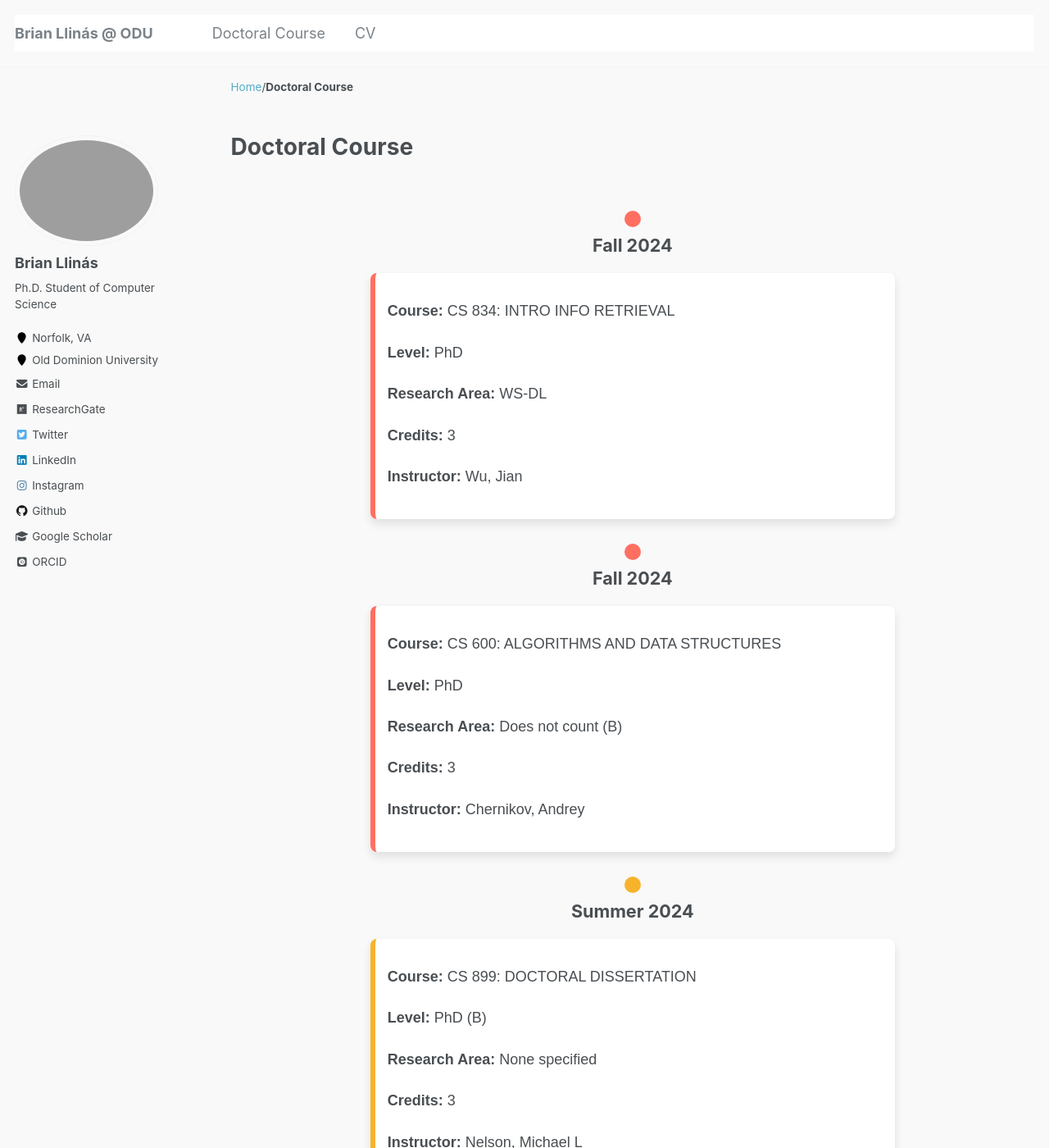
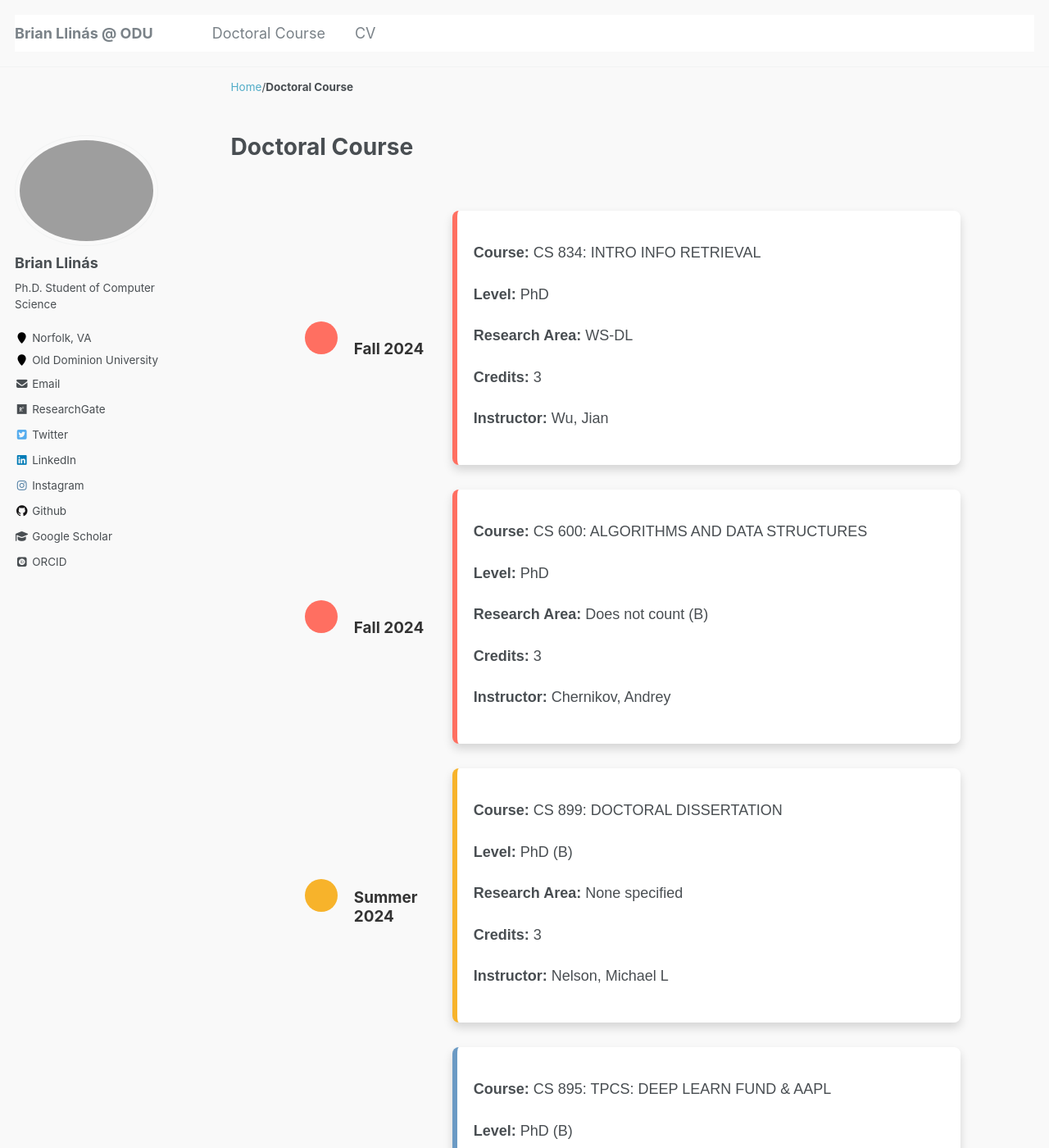
Before and after one commit to bllin001/bllin001.github.io, a Jekyll site: the page built from _pages/doctoral-course.html, in a window 1280 px wide and 1400 px high. Shown: the whole window at 82% size. Built offline with Jekyll 4.4.1, drawn with Linux system fonts in a browser that asks for light colours; nearby versions of some CDN libraries; some web fonts are replaced; a script bundle is joined from its source files by our own code; library files that are not in the unit come from our copies.

Commit message:
fix layout

```diff
--- a/_pages/doctoral-course.html
+++ b/_pages/doctoral-course.html
@@ -154,39 +154,60 @@ redirect_from:
   .timeline-item {
     position: relative;
     margin: 30px 0;
-    display: block;
+    display: flex;
+    align-items: center;
   }
   .timeline-icon {
-    width: 20px;
-    height: 20px;
+    width: 40px;
+    height: 40px;
     border-radius: 50%;
-    background-color: #333;
-    margin: 0 auto;
+    margin-right: 20px;
+    transition: transform 0.3s ease;
+  }
+  .timeline-icon:hover {
+    transform: scale(1.5);
   }
   .semester-label {
-    text-align: center;
-    margin-top: 10px;
+    font-weight: bold;
+    font-size: 1.4em;
+    color: #333;
+    flex-shrink: 0;
+    width: 100px;
+    margin-right: 20px;
   }
   .timeline-content {
     background-color: #fff;
-    padding: 15px;
+    padding: 20px;
     border-radius: 8px;
-    box-shadow: 0 6px 12px rgba(0, 0, 0, 0.1);
-    width: 80%;
-    margin: 20px auto;
+    box-shadow: 0 6px 12px rgba(0, 0, 0, 0.15);
+    flex-grow: 1;
     border-left: 6px solid #3498db;
+    transition: background-color 0.3s ease;
   }
-  h4 {
-    margin-top: 0;
-    font-size: 1.2em;
+  .timeline-content:hover {
+    background-color: #f0f0f0;
   }
  .connector-line {
   position: absolute;
   width: 3px;
   background-color: #d3d3d3;
-    top: 0;
-    bottom: 0;
+  top: calc(40px + 20px); /* Adjust to start from the first dot */
+  bottom: calc(40px + 20px); /* Adjust to end at the last dot */
   left: 50%;
   z-index: -1;
 }
+
+  @media screen and (max-width: 768px) {
+    .timeline-item {
+      flex-direction: column;
+      align-items: flex-start;
+    }
+    .timeline-content {
+      width: 100%;
+      margin-left: 0;
+    }
+    .connector-line {
+      left: 50%;
+    }
+  }
 </style>
```
Lines whose indentation alone changed are shown as unchanged.
